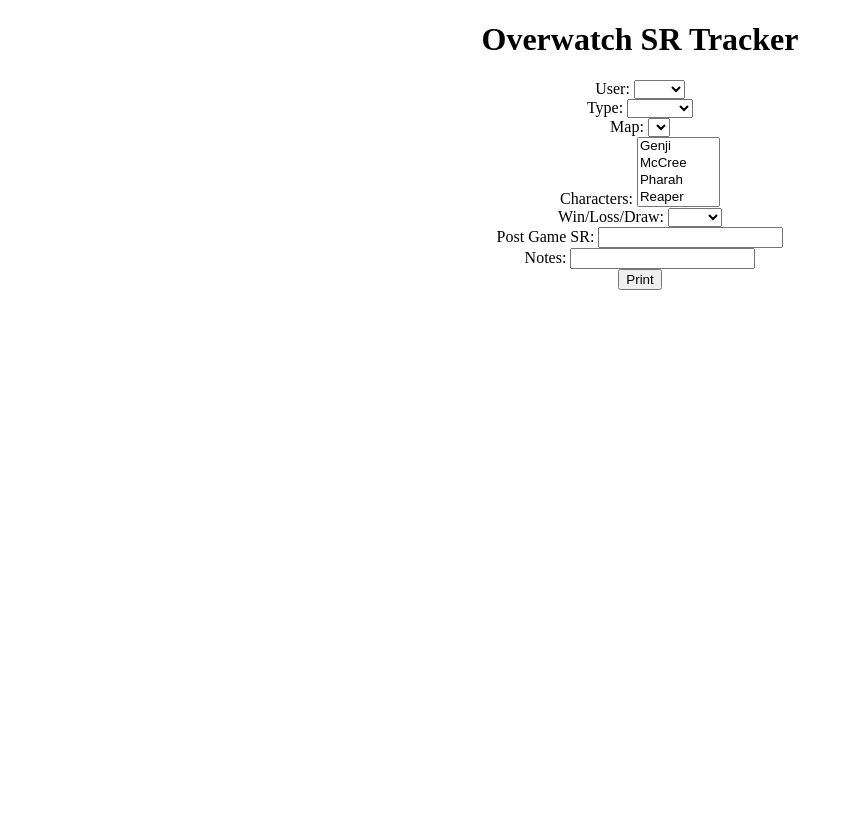
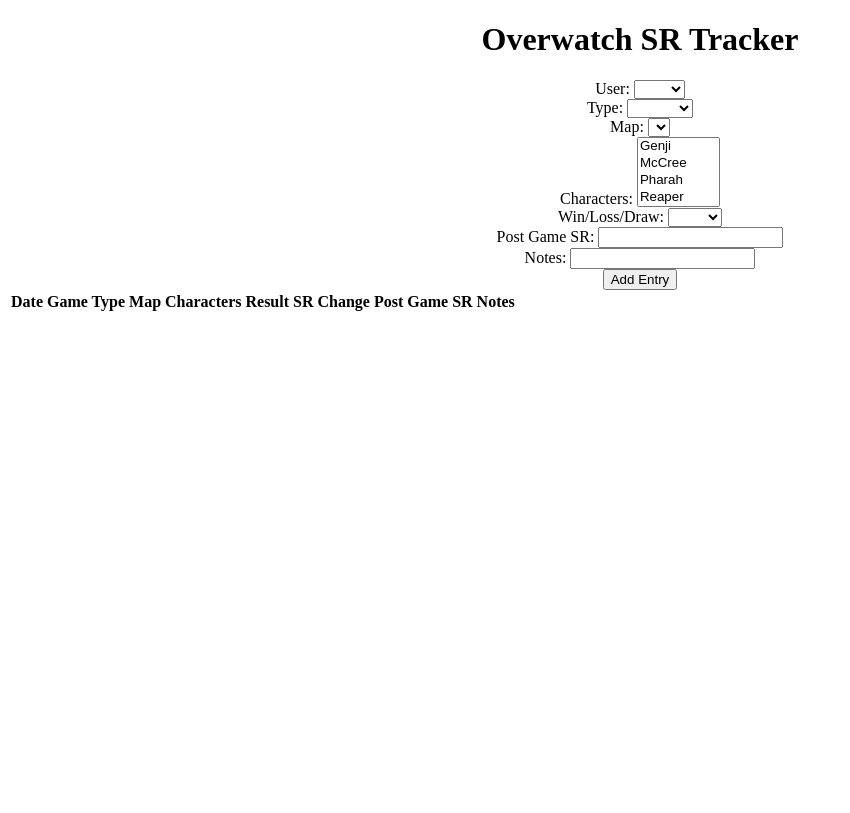
Before and after one commit to cjellis/OverwatchSRTracker, a Flask app: page / in a window 1280 px wide. Shown: the top 813 px of the page, without its empty margins (0-850 px from the left). Before the commit the page ends 290 px from the top, so only its background shows below. Run offline with Flask 2, Linux system fonts and the light colour scheme; lists and menus that the app fills with data are empty; some libraries are stand-ins or nearby versions.

Commit message:
adding table of results

```diff
--- a/app/static/js/app.js
+++ b/app/static/js/app.js
@@ -36,20 +36,9 @@
             "Zenyatta"
         ];
 
-        $scope.print = function () {
+        $scope.addEntry = function () {
             $scope.time = new Date();
-            console.log($scope.gameType);
-            console.log($scope.gameMap);
-            console.log($scope.gameCharacters);
-            console.log($scope.gameResult);
-            console.log($scope.gameSR);
-            console.log($scope.gameNotes);
-            console.log($scope.time);
-            $scope.addEntry();
-        };
-
-        $scope.addEntry = function () {
-          $http({
+            $http({
               method: 'POST',
               url: '/addEntry',
               data: {
@@ -62,11 +51,11 @@
                   "notes": $scope.gameNotes,
                   "time": $scope.time
               }
-          }).then(function success(response) {
+            }).then(function success(response) {
               alert("Success!")
-          }, function error(response){
+            }, function error(response){
               alert('Error!')
-          })
+            })
         };
 
         $scope.showGraph = function () {
@@ -137,5 +126,20 @@
             }, function error(response) {
 
             });
+        };
+
+        $scope.showEntries = function () {
+            $http({
+                method: 'POST',
+                url: '/getData',
+                data: {
+                    "user": $scope.user
+                }
+            }).then(function success(response){
+                console.log(response);
+                $scope.entries = response["data"]["results"]
+            }, function error(response) {
+
+            });
         }
     }]);
--- a/app/templates/index.html
+++ b/app/templates/index.html
@@ -51,9 +51,9 @@
             <div class="col-md-2 col-sm-2 col-xs-1"></div>
             <div class="col-md-8 col-sm-8 col-xs-10">
                 <h1>Overwatch SR Tracker</h1>
-                <div>
-                    User:
-                    <select ng-model="user">
+                <div class="form-group">
+                    <label for="userSel">User:</label>
+                    <select class="form-control" ng-model="user" id="userSel">
                         <option ng-repeat="user in users" value="{{user}}">{{user}}</option>
                     </select>
                 </div>
@@ -64,42 +64,42 @@
         <div class="row">
             <div class="col-md-2 col-sm-2 col-xs-1"></div>
             <div class="col-md-8 col-sm-8 col-xs-10">
-                <div>
-                    Type:
-                    <select ng-model="gameType">
+                <div class="form-group">
+                    <label for="typeSel">Type:</label>
+                    <select class="form-control" ng-model="gameType" id="typeSel">
                         <option ng-repeat="type in types" value="{{type}}">{{type}}</option>
                     </select>
                 </div>
-                <div>
-                    Map:
-                    <select ng-model="gameMap">
+                <div class="form-group">
+                    <label for="mapSel">Map:</label>
+                    <select class="form-control" ng-model="gameMap" id="mapSel">
                         <option ng-repeat="map in maps[gameType]" value="{{map}}">{{map}}</option>
                     </select>
                 </div>
-                <div>
-                    Characters:
-                    <select multiple ng-model="gameCharacters">
+                <div class="form-group">
+                    <label for="charSel">Characters:</label>
+                    <select class="form-control" multiple ng-model="gameCharacters" id="charSel">
                         <option ng-repeat="character in characters" value="{{character}}">{{character}}</option>
                     </select>
                 </div>
-                <div>
-                    Win/Loss/Draw:
-                    <select ng-model="gameResult">
+                <div class="form-group">
+                    <label for="resSel">Win/Loss/Draw:</label>
+                    <select class="form-control" ng-model="gameResult" id="resSel">
                         <option value="win">Win</option>
                         <option value="loss">Loss</option>
                         <option value="draw">Draw</option>
                     </select>
                 </div>
-                <div>
-                    Post Game SR:
-                    <input type="number" ng-model="gameSR">
+                <div class="form-group">
+                    <label for="srSel">Post Game SR:</label>
+                    <input type="number" ng-model="gameSR" id="srSel">
+                </div>
+                <div class="form-group">
+                    <label for="notesSel">Notes:</label>
+                    <input type="text" ng-model="gameNotes" id="notesSel">
                 </div>
                 <div>
-                    Notes:
-                    <input type="text" ng-model="gameNotes">
-                </div>
-                <div>
-                    <button ng-click="print()">Print</button>
+                    <button class="btn btn-default" ng-click="addEntry()">Add Entry</button>
                 </div>
             </div>
             <div class="col-md-2 col-sm-2 col-xs-1"></div>
@@ -109,12 +109,82 @@
             <div class="col-md-2 col-sm-2 col-xs-1"></div>
             <div class="col-md-8 col-sm-8 col-xs-10">
                 <div>
-                    <button ng-click="showGraph()" ng-show="user">Show Graph</button>
+                    <button class="btn btn-default" ng-click="showGraph()" ng-show="user">Show Graph</button>
                 </div>
 
             </div>
             <div class="col-md-2 col-sm-2 col-xs-1"></div>
         </div>
+        <div class="row">
+            <div class="col-md-2 col-sm-2 col-xs-1"></div>
+            <div class="col-md-8 col-sm-8 col-xs-10">
+                <div>
+                    <button class="btn btn-default" ng-click="showEntries()" ng-show="user">Show Entries</button>
+                </div>
+            </div>
+            <div class="col-md-2 col-sm-2 col-xs-1"></div>
+        </div>
+        <div class="row" ng-show="showEntries">
+            <div class="col-md-2 col-sm-2 col-xs-1"></div>
+            <div class="col-md-8 col-sm-8 col-xs-10">
+                <table>
+                    <tr>
+                        <th>
+                            Date
+                        </th>
+                        <th>
+                            Game Type
+                        </th>
+                        <th>
+                            Map
+                        </th>
+                        <th>
+                            Characters
+                        </th>
+                        <th>
+                            Result
+                        </th>
+                        <th>
+                            SR Change
+                        </th>
+                        <th>
+                            Post Game SR
+                        </th>
+                        <th>
+                            Notes
+                        </th>
+                    </tr>
+                    <tr ng-repeat="entry in entries" ng-hide="$first">
+                        <td>
+                            {{entry.time}}
+                        </td>
+                        <td>
+                            {{entry.type}}
+                        </td>
+                        <td>
+                            {{entry.map}}
+                        </td>
+                        <td>
+                            {{entry.characters}}
+                        </td>
+                        <td>
+                            {{entry.result}}
+                        </td>
+                        <td>
+                            {{entry.sr_change}}
+                        </td>
+                        <td>
+                            {{entry.sr}}
+                        </td>
+                        <td>
+                            {{entry.notes}}
+                        </td>
+                    </tr>
+                </table>
+            </div>
+            <div class="col-md-2 col-sm-2 col-xs-1"></div>
+        </div>
+
     </div>
 
 <svg width="960" height="500"></svg>
```
Also changed, not shown: 1 other file.
